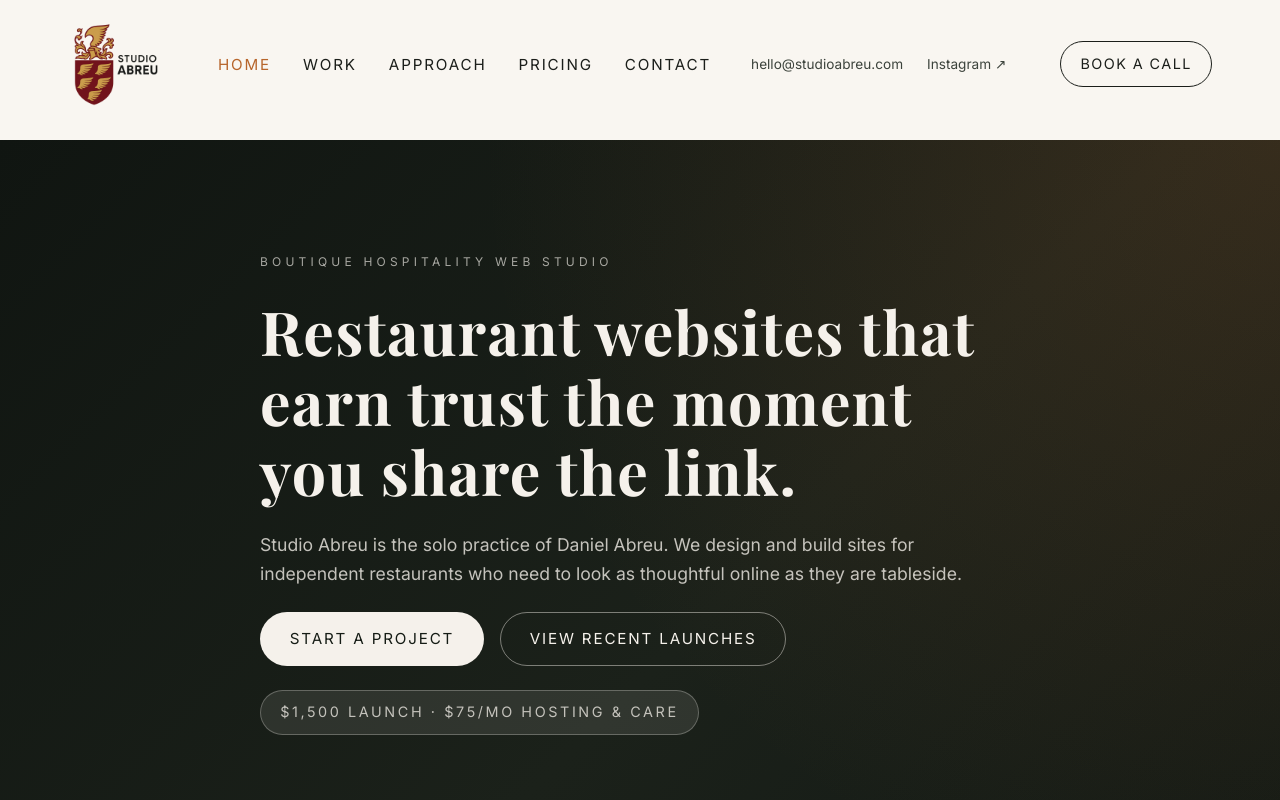
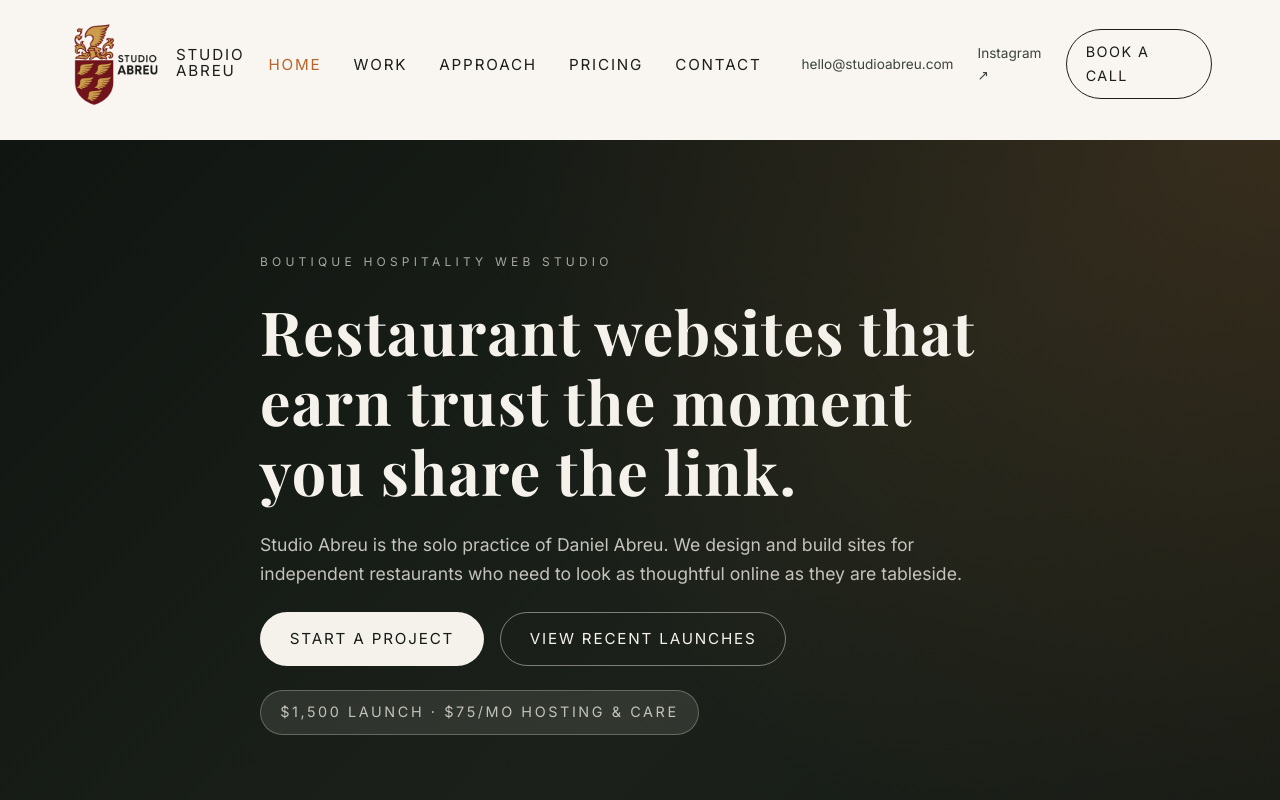
Before and after one commit to ronaldabreu-dev/studio_abreu, a Next.js app: page / in a window 1280 px wide. Shown: the top 800 px of the page. Built offline with nearby package versions, Linux system fonts and the light colour scheme.

Commit message:
Add stacked Studio Abreu wordmark beside header logo

```diff
--- a/components/Header.js
+++ b/components/Header.js
@@ -38,12 +38,18 @@ export default function Header() {
     <header className={`${styles.header}${scrolled ? ' ' + styles.scrolled : ''}`}>
       <div className={styles.inner}>
         <Link href="/" className={styles.logoLink}>
+          <span className={styles.logoImageWrap}>
             <Image
               src={logo}
               alt="Studio Abreu"
               className={styles.logo}
               priority
             />
+          </span>
+          <span className={styles.logoWordmark}>
+            <span>Studio</span>
+            <span>Abreu</span>
+          </span>
         </Link>
         <button
           className={styles.navToggle}
--- a/components/Header.module.css
+++ b/components/Header.module.css
@@ -36,12 +36,75 @@
 .logoLink {
   display: inline-flex;
   align-items: center;
+  gap: 0.75rem;
+  text-decoration: none;
+}
+
+.logoLink:focus-visible {
+  outline: 2px solid rgba(183, 101, 43, 0.6);
+  outline-offset: 4px;
+  border-radius: 8px;
+}
+
+.logoImageWrap {
+  display: inline-flex;
+  align-items: center;
+  justify-content: center;
 }
 
 .logo {
   height: auto;
   width: auto;
   max-height: clamp(64px, 10vw, 96px);
+}
+
+.logoWordmark {
+  position: relative;
+  display: inline-flex;
+  flex-direction: column;
+  font-family: 'Inter', 'Helvetica Neue', Arial, sans-serif;
+  font-size: 1.05rem;
+  letter-spacing: 0.08em;
+  text-transform: uppercase;
+  line-height: 1.05;
+  color: #1b1e1a;
+  padding-bottom: 0.15rem;
+}
+
+.logoWordmark span {
+  display: block;
+}
+
+.logoWordmark::after {
+  content: '';
+  position: absolute;
+  left: 0;
+  right: 0;
+  bottom: 0;
+  height: 2px;
+  background: linear-gradient(90deg, #b7652b 0%, #fcbf49 50%, #b7652b 100%);
+  transform: scaleX(0);
+  transform-origin: left;
+  opacity: 0;
+}
+
+.logoLink:hover .logoWordmark::after,
+.logoLink:focus-visible .logoWordmark::after {
+  animation: logoWordmarkSweep 0.6s ease-out forwards;
+}
+
+@keyframes logoWordmarkSweep {
+  0% {
+    transform: scaleX(0);
+    opacity: 0;
+  }
+  45% {
+    opacity: 1;
+  }
+  100% {
+    transform: scaleX(1);
+    opacity: 1;
+  }
 }
 
 .navToggle {
@@ -173,6 +236,11 @@
     letter-spacing: 0.12em;
   }
 
+  .logoWordmark {
+    font-size: 0.95rem;
+    letter-spacing: 0.12em;
+  }
+
   .metaLinks {
     flex-direction: row;
     align-items: center;
```
Lines whose indentation alone changed are shown as unchanged.
